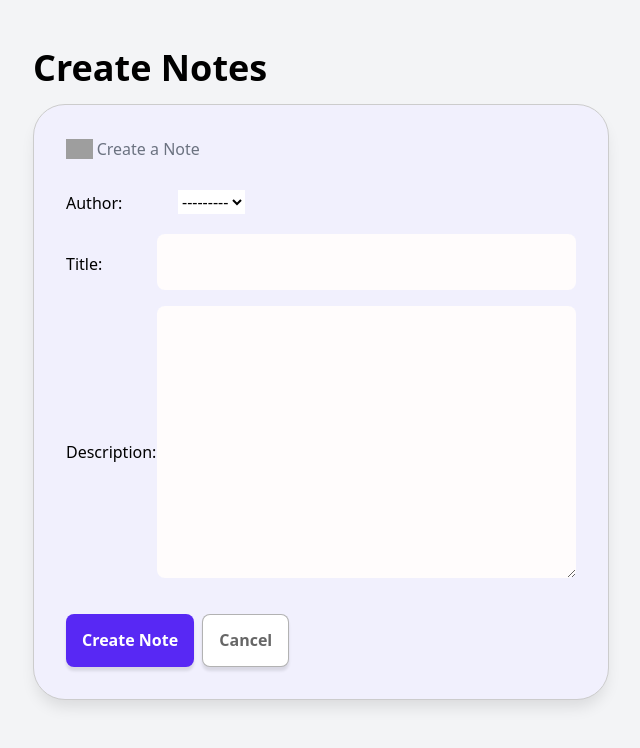
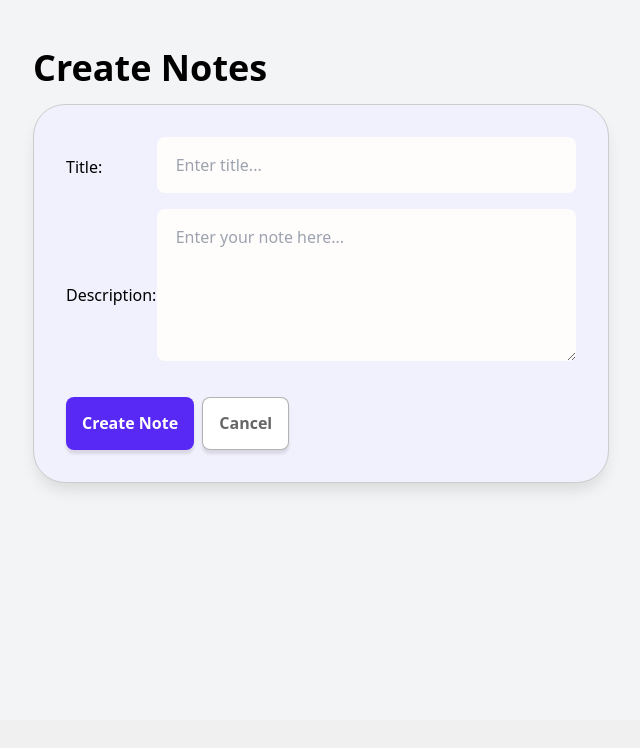
Before and after one commit to Collincehals/Django_social_app, a Django app: page /notes/create/ in a window 1280 px wide. Shown: the part 80-828 px from the top of the page, without its empty margins (247-887 px from the left). After the commit the page ends 568 px from the top, so only its background shows below. Run offline with Django 4.2, Linux system fonts and the light colour scheme; a user stored in the database is signed in; data comes from the database, SQL or seed files in the repository; both versions use the stored data as it was after the commit; some libraries are stand-ins or nearby versions; some web fonts are replaced; grey boxes are pictures that could not be loaded.

Commit message:
Additional styling of the notes section

```diff
--- a/a_core/a_core/settings.py
+++ b/a_core/a_core/settings.py
@@ -58,7 +58,7 @@ ROOT_URLCONF = 'a_core.urls'
 TEMPLATES = [
     {
         'BACKEND': 'django.template.backends.django.DjangoTemplates',
-        'DIRS': [BASE_DIR / 'templates'],
+        'DIRS': [BASE_DIR / 'careers/templates'],
         'APP_DIRS': True,
         'OPTIONS': {
             'context_processors': [
--- a/a_core/careers/forms.py
+++ b/a_core/careers/forms.py
@@ -39,4 +39,9 @@ class SignUpForm(UserCreationForm):
 class CreateNotes (ModelForm):
     class Meta:
         model = Notes
-        fields = "__all__"
+        fields = ["title", "description",]
+
+        widgets = {
+            'title': forms.TextInput(attrs={'placeholder':'Enter title...'}),
+            'description': forms.Textarea(attrs={'placeholder':'Enter your note here...', 'rows':5})
+        }
--- a/a_core/careers/models.py
+++ b/a_core/careers/models.py
@@ -21,7 +21,7 @@ class Post(models.Model):
 
 class Notes(models.Model):
     author = models.ForeignKey(User,null=False, on_delete=models.CASCADE)
-    title = models.CharField(max_length=200)
+    title = models.CharField(max_length=200, null=False)
     description = models.TextField()
     created_at = models.DateTimeField(auto_now_add=True)
     updated_at = models.DateTimeField(auto_now=True)
--- a/a_core/templates/a_posts/create_notes.html
+++ b/a_core/careers/templates/a_posts/create_notes.html
@@ -3,12 +3,6 @@
 {% block content %}
 <h1>Create Notes</h1>
 <div class="card !p-8">
-
-    <div class="flex items-center mb-6">
-        <img class="h-5 object-cover mr-1" src="https://img.icons8.com/small/96/333333/search--v1.png"/>
-        <a href="https://www.flickr.com/explore" target="_blank" class="hover:underline text-gray-500">Create a Note</a>
-    </div>
-
     <form method='POST'>
         {% csrf_token %}
         {{ form.as_p }}
--- a/a_core/templates/registration/password_change_form.html
+++ b/a_core/careers/templates/registration/password_change_form.html
@@ -20,6 +20,7 @@
         background-color:rgb(242, 239, 239);
         margin-bottom:10px;
     }
+
 </style>
 <form method="post">
     {% csrf_token %}
--- a/a_core/careers/views.py
+++ b/a_core/careers/views.py
@@ -52,5 +52,10 @@ def CreateNotesView(request):
     if request.method == 'POST':
         form = CreateNotes(request.POST)
         if form.is_valid():
-            form.save()
+            note = form.save(commit=False)
+            note.author  = request.user
+            note.save()
+            return redirect('home')
+    else:
+        form = CreateNotes()
     return render(request, 'a_posts/create_notes.html', {'form': form})
```
Also changed, not shown: a_core/careers/templates/a_posts/home.html (renamed from a_core/templates/a_posts/home.html, +19 -0 lines), a_core/careers/templates/a_posts/create_post.html (renamed from a_core/templates/a_posts/create_post.html), a_core/careers/templates/base.html (renamed from a_core/templates/base.html), a_core/careers/templates/includes/header.html (renamed from a_core/templates/includes/header.html), a_core/careers/templates/includes/hero.html (renamed from a_core/templates/includes/hero.html), a_core/careers/templates/includes/sidebar.html (renamed from a_core/templates/includes/sidebar.html), a_core/careers/templates/layouts/a.html (renamed from a_core/templates/layouts/a.html), a_core/careers/templates/layouts/b.html (renamed from a_core/templates/layouts/b.html), a_core/careers/templates/registration/login.html (renamed from a_core/templates/registration/login.html), a_core/careers/templates/registration/password_change_done.html (renamed from a_core/templates/registration/password_change_done.html), a_core/careers/templates/registration/password_reset_form.html (renamed from a_core/templates/registration/password_reset_form.html), a_core/careers/templates/registration/sign-up.html (renamed from a_core/templates/registration/sign-up.html), a_core/db.sqlite3.
